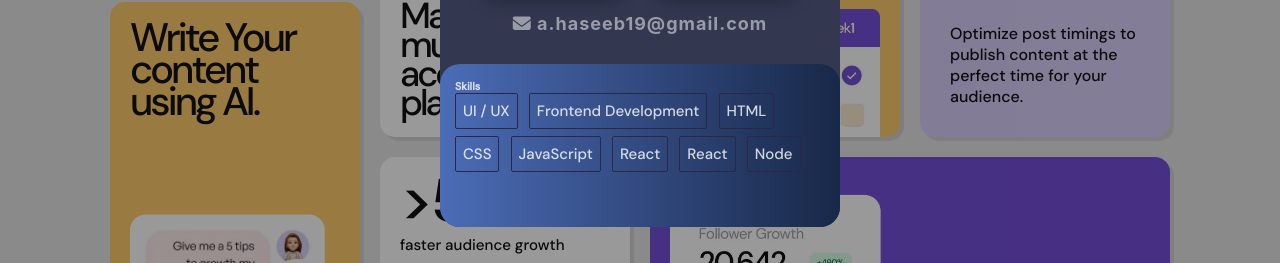
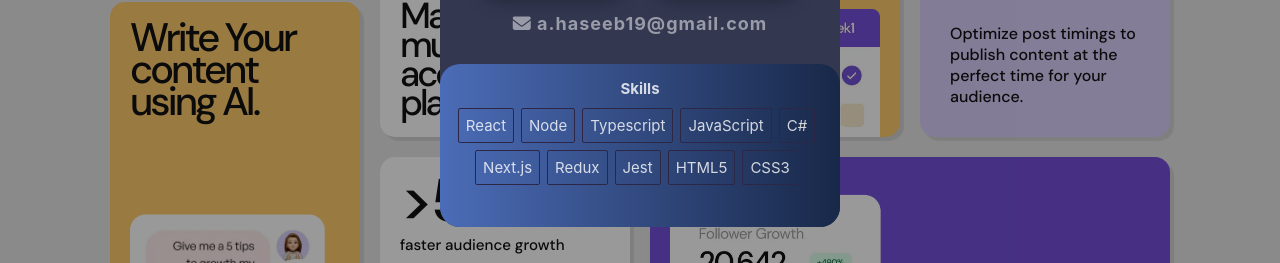
Before and after one commit to haseeb-iqbal/bento-grid-main, a plain HTML site: page index.html in a window 1280 px wide. Shown: the part 473-736 px from the top of the page. Drawn offline with Linux system fonts and the light colour scheme.

Commit message:
Added Skills

```diff
--- a/index.html
+++ b/index.html
@@ -111,14 +111,16 @@
         <div class="skills">
           <h6>Skills</h6>
           <ul>
-            <li>UI / UX</li>
-            <li>Frontend Development</li>
-            <li>HTML</li>
-            <li>CSS</li>
-            <li>JavaScript</li>
-            <li>React</li>
             <li>React</li>
             <li>Node</li>
+            <li>Typescript</li>
+            <li>JavaScript</li>
+            <li>C#</li>
+            <li>Next.js</li>
+            <li>Redux</li>
+            <li>Jest</li>
+            <li>HTML5</li>
+            <li>CSS3</li>
           </ul>
         </div>
       </div>
--- a/style/profile-card.css
+++ b/style/profile-card.css
@@ -146,15 +146,25 @@ height: 140px; */
 
 .skills h6 {
   color: rgba(255, 255, 255, 0.8);
+  font-family: var(--profile-font);
+  font-size: 15px;
+  text-align: center;
+  margin-bottom: 10px;
 }
 
 .skills ul {
+  display: flex;
+  flex-wrap: wrap;
+  align-items: center;
+  justify-content: center;
   list-style-type: none;
   margin: 0;
   padding: 0;
 }
 
 .skills ul li {
+  font-family: var(--profile-font);
+
   border: 1px solid #2d2747;
   border-radius: 2px;
   display: inline-block;
```
